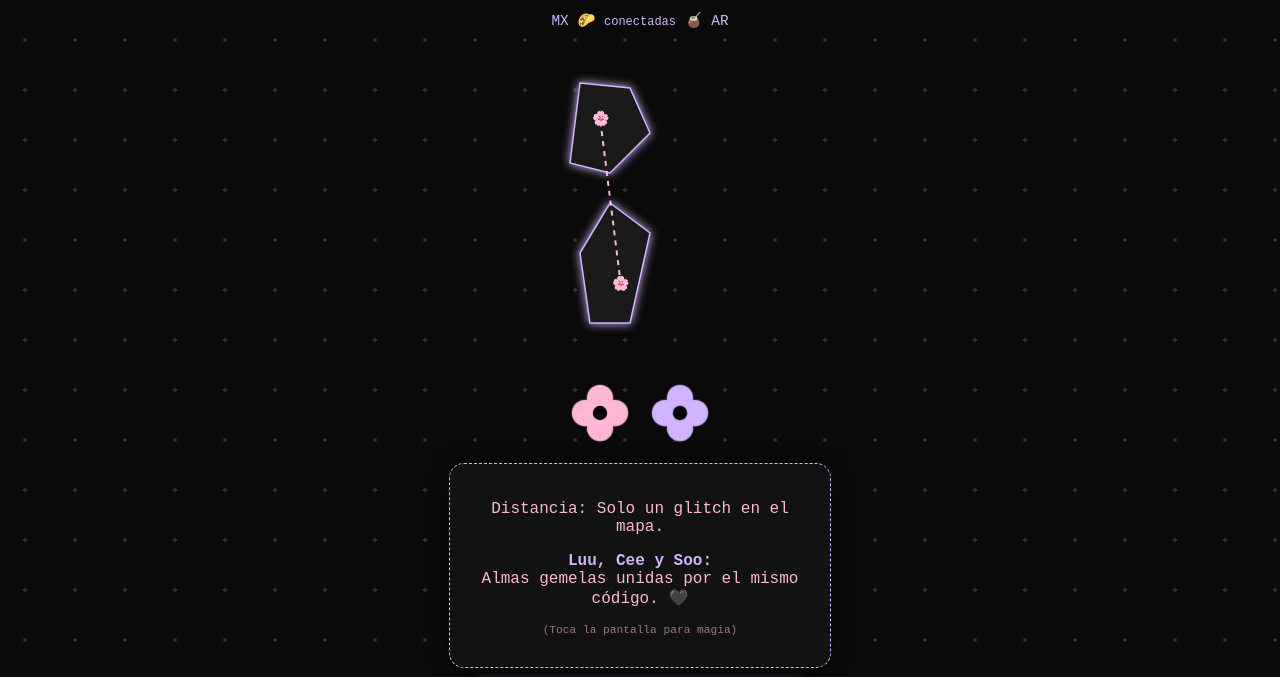
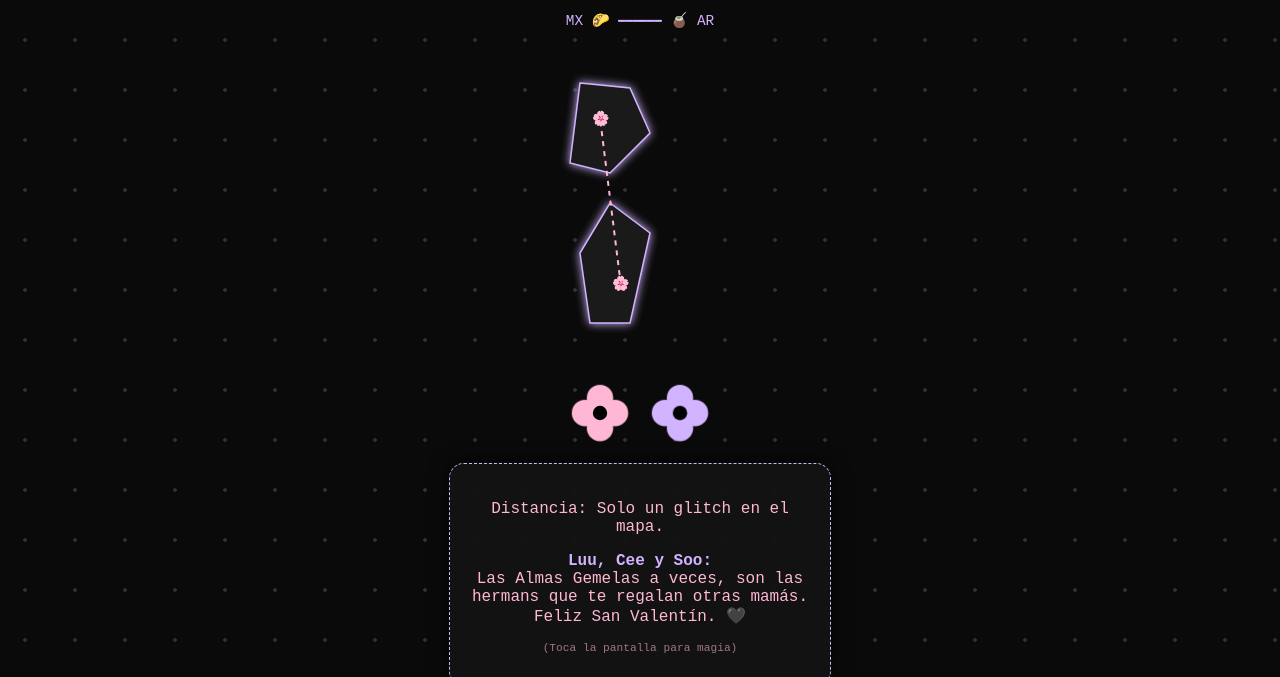
Before and after one commit to Soso216/Regalo, a plain HTML site: page index.html in a window 1280 px wide. Shown: the part 85-762 px from the top of the page. Drawn offline with Linux system fonts and the light colour scheme.

```diff
--- a/index.html
+++ b/index.html
@@ -137,7 +137,7 @@
 
     <div class="header">
         <h1>LUU + CEE + SOO</h1>
-        <p style="color: var(--pastel-purple); font-size: 0.9rem;">MX 🌮 <small>conectadas</small> 🧉 AR</p>
+        <p style="color: var(--pastel-purple); font-size: 0.9rem;">MX 🌮 <small>━━━━━━</small> 🧉 AR</p>
     </div>
 
     <div class="map-container">
@@ -169,7 +169,7 @@
 
     <div class="message-box">
         <p>Distancia: Solo un glitch en el mapa.</p>
-        <p><strong>Luu, Cee y Soo:</strong> <br> Almas gemelas unidas por el mismo código. 🖤</p>
+        <p><strong>Luu, Cee y Soo:</strong> <br> Las Almas Gemelas a veces, son las hermans que te regalan otras mamás. Feliz San Valentín. 🖤</p>
         <p style="font-size: 0.7rem; opacity: 0.6;">(Toca la pantalla para magia)</p>
     </div>
 
@@ -201,4 +201,5 @@
         }
     </script>
 </body>
+
 </html>
```
